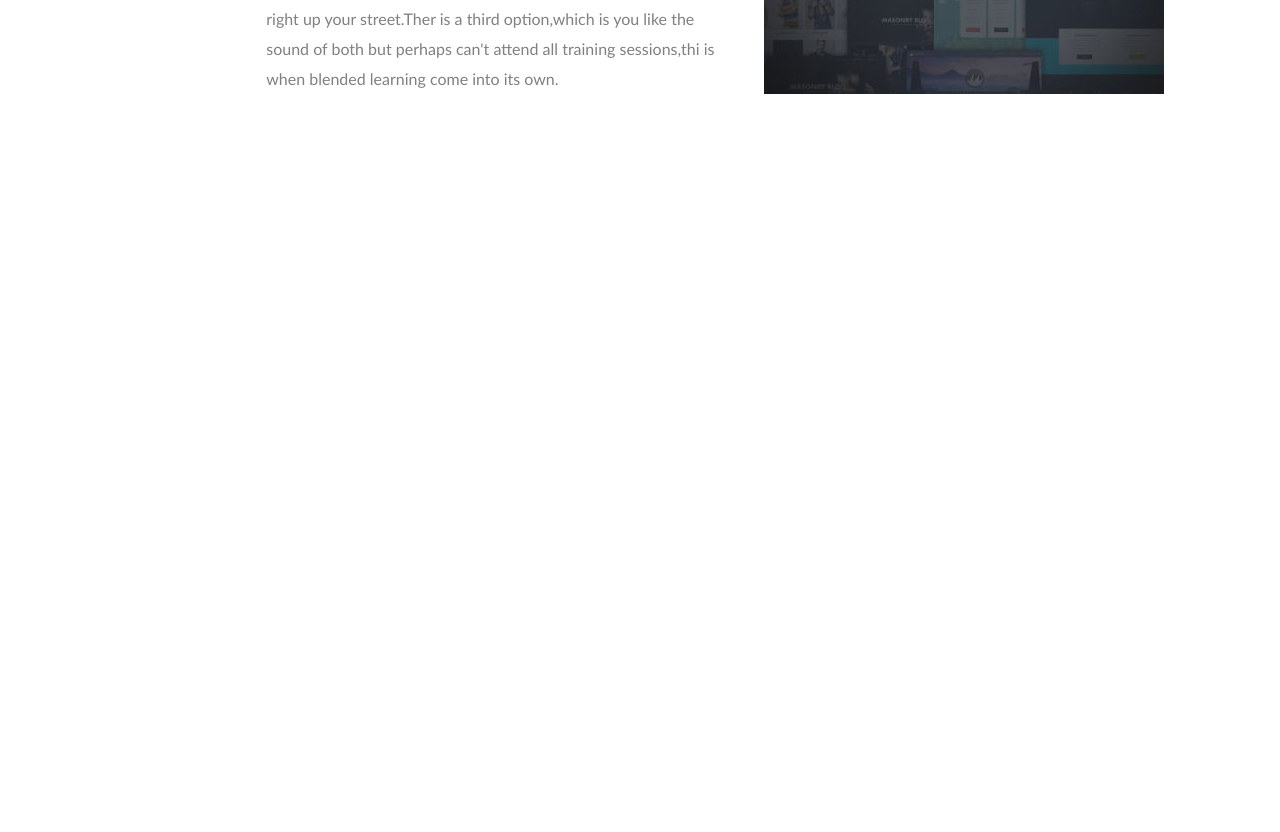
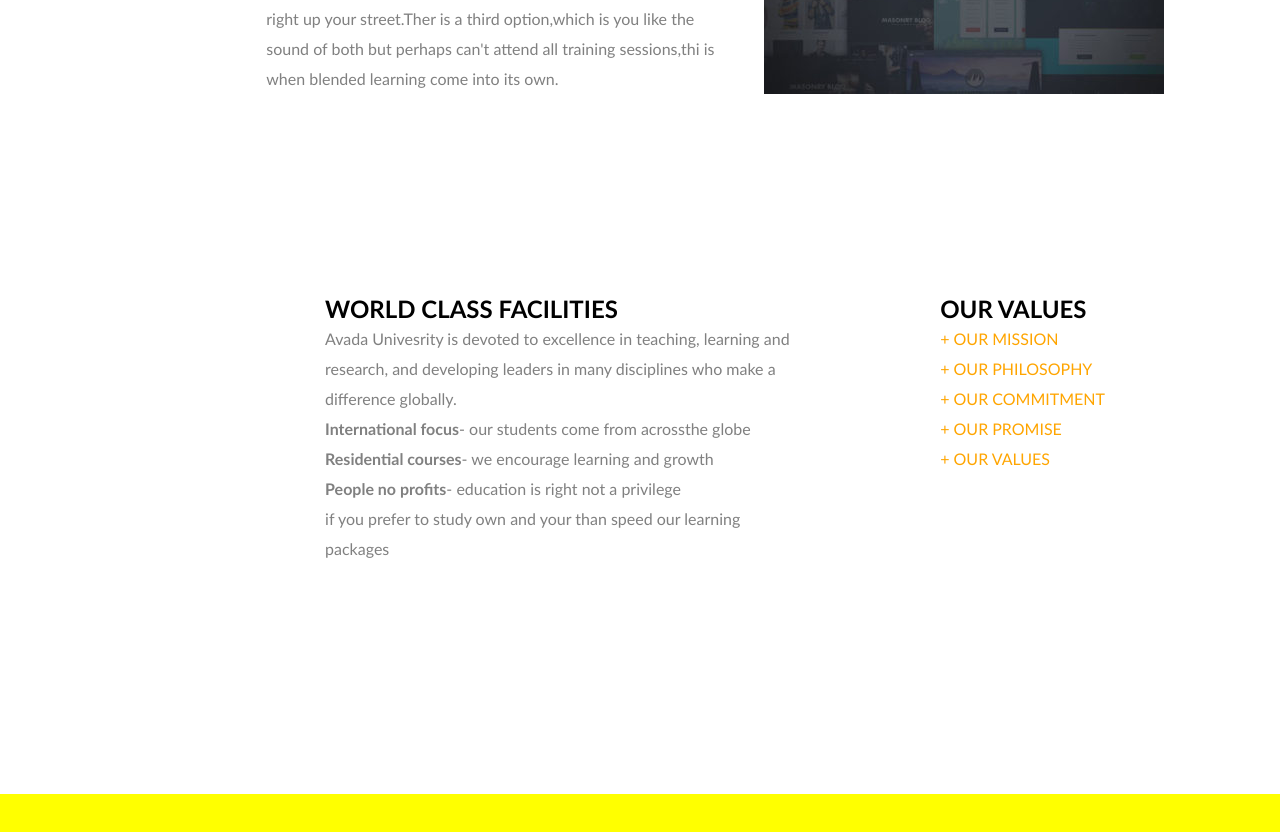
Before and after one commit to Alecpu92/proj-html-vuejs, a Vue app: page / in a window 1280 px wide. Shown: the part 1357-2189 px from the top of the page. Before the commit the page ends 1651 px from the top, so only its background shows below. Built offline with nearby package versions, Linux system fonts and the light colour scheme.

Commit message:
continuo woking su main

```diff
--- a/src/components/PageMain.vue
+++ b/src/components/PageMain.vue
@@ -15,8 +15,8 @@ export default {
             <p>We offer a wide range of high quality of teaching an extra-curricular activies</p>
         </section>
         <section>
-            <div id="why">
-                <div id="offer">
+            <div class="why">
+                <div class="offer">
                     <h2>WHY CHOOSE AVADA UNIVERSITY?</h2>
                     <p>We offer a range of training packages in a range of subject areas and can offer blended learning opportunities o best meet your needs. If sitting in a room with a trainer and having the opportunity for discussion with other learners sounds good you then we can offer this. If you prefer to study in your own time and at your own speed then one of our e-learning packages may be right up your street.Ther is a third option,which is you like the sound of both but perhaps can't attend all training sessions,thi is when blended learning come into its own.  </p>
                 </div>
@@ -24,6 +24,43 @@ export default {
                     <img src="../assets/img/fss-demo-main-400x300.jpg" alt="">
                 </div>
             </div>
+        </section>
+        <section>
+            <div class="why">
+                <div class="offer">
+                  <h2>WORLD CLASS FACILITIES</h2>
+                  <p>Avada Univesrity is devoted to excellence in teaching, learning and research, and developing leaders in many disciplines who make a difference globally. </p>
+                  <p><strong>International focus</strong>- our students come from acrossthe globe</p>
+                  <p><strong>Residential courses</strong>- we encourage learning and growth</p>
+                  <p><strong>People no profits</strong>- education is right not a privilege</p>
+                  <p>if you prefer to study own and your than speed our learning packages</p>
+                </div>
+                <div>
+                  <h2>OUR VALUES</h2>
+                  <ul id="orange">
+                    <li>+ OUR MISSION</li>
+                    <li>+ OUR PHILOSOPHY</li>
+                    <li>+ OUR COMMITMENT</li>
+                    <li>+ OUR PROMISE</li>
+                    <li>+ OUR VALUES</li>
+                  </ul>
+                </div>
+            </div>
+        </section>
+        <section>
+            <div id="container-viewmore">
+                <div id="view-1">
+
+
+                </div>
+                <div id="view-2">
+
+                </div>
+                <div id="view-3">
+
+                </div>
+            </div>
+
         </section>
     </main>
 
@@ -37,7 +74,7 @@ export default {
     text-align: center;
     margin-top: 50px;
 }
-#why{
+.why{
     display: flex;
     flex-direction: row;
     justify-content: space-around;
@@ -46,9 +83,27 @@ export default {
     line-height: 30px;
     height: 400px;
 }
-#offer{
+.offer{
     width: 50%;
+}
+#container-viewmore{
+    display: flex;
+    flex-direction: row;
+    justify-content: space-around;
+    height: 400px;
+    width: 100%;
+    background-color: yellow;
+}
+#view-1{
+    border-color: black;
+}
+#view-2{
+    border-color: black;
+}
+#view-3{
+    border-color: black;
 }
 
 
+
 </style>
--- a/src/styles/general.scss
+++ b/src/styles/general.scss
@@ -34,3 +34,9 @@ button{
 #b2{
     background-color: lightseagreen;
 }
+ul{
+    list-style-type: none;
+}
+#orange{
+    color: orange;
+}
```
